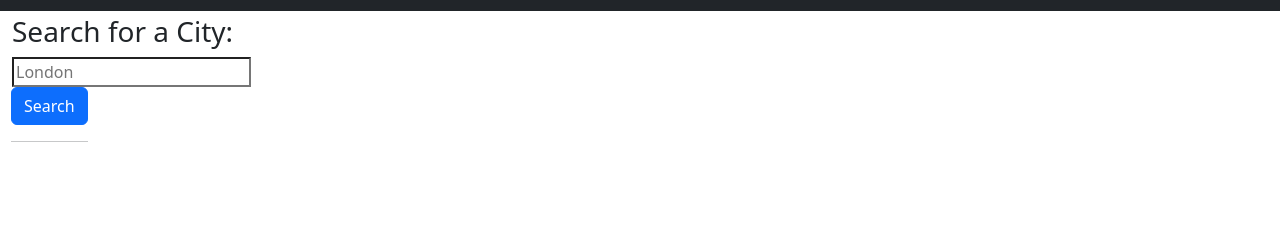
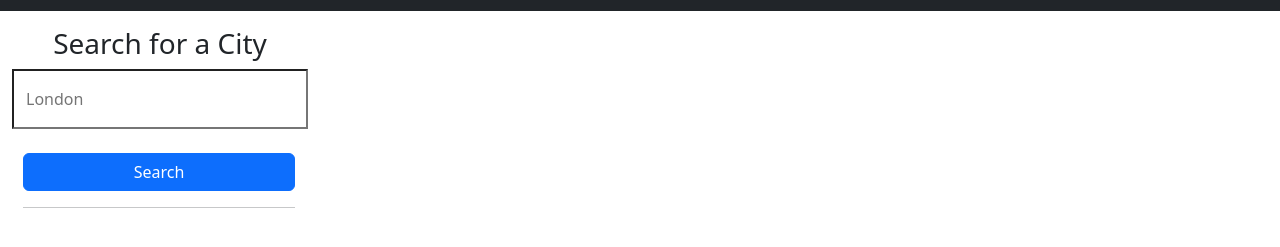
Before and after one commit to reececorkhill/Travelerrr-JS, a plain HTML site: page index.html in a window 1280 px wide. Shown: the part 61-308 px from the top of the page. Drawn offline with nearby package versions, Linux system fonts and the light colour scheme.

Commit message:
Updated bootstrap classes in html doc.

```diff
--- a/index.html
+++ b/index.html
@@ -19,17 +19,17 @@
   <!-- max-width for ultra wide resolutions -->
   <div class="container-fluid" style="max-width: 1400px">
     <div class="row">
-      <aside class="col-lg-3 pb-3">
-        <h2 id="form-heading" class="mt-1 h3 form-label">
-          Search for a City:
+      <aside class="text-center col-lg-3 pb-3">
+        <h2 id="form-heading" class="mt-3 h3 form-label">
+          Search for a City
         </h2>
         <form id="search-form" class="form">
           <div class="form-inline form-group">
-            <div class="input-group">
-              <input class="form-input weather-search" type="text" id="search-input" placeholder="London"
+            <div class="input-group row mx-auto">
+              <input class="form-input weather-search col-12 pt-3 pb-3" type="text" id="search-input" placeholder="London"
                 aria-labelledby="form-heading" aria-controls="today forecast" />
               <div class="input-group-append">
-                <button type="submit" class="btn btn-primary" id="search-button" aria-label="submit search">
+                <button type="submit" class="btn btn-primary col-12 mt-4" id="search-button" aria-label="submit search">
                   Search
                 </button>
                 <hr class="hr weather-hr" />
```
